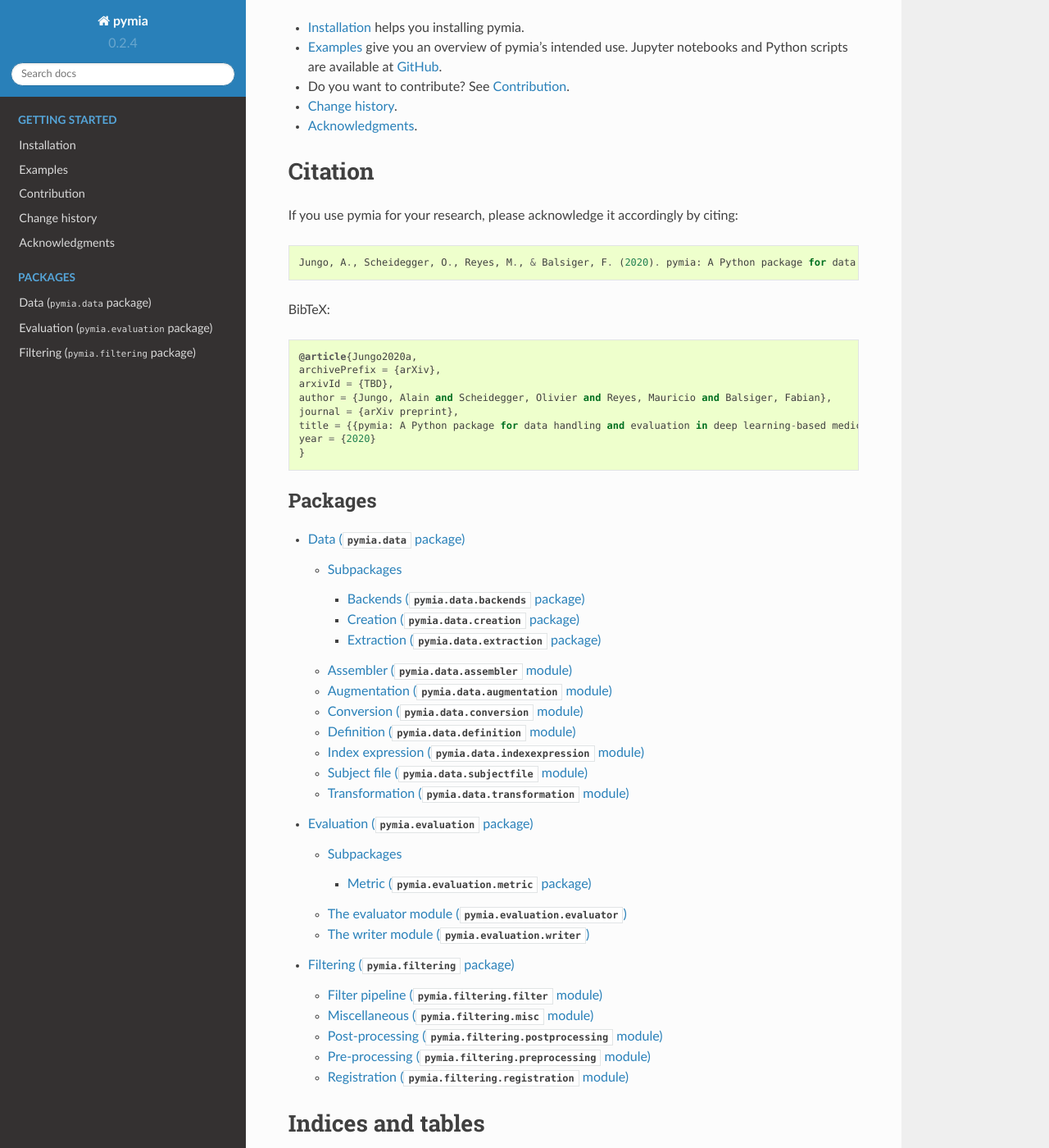
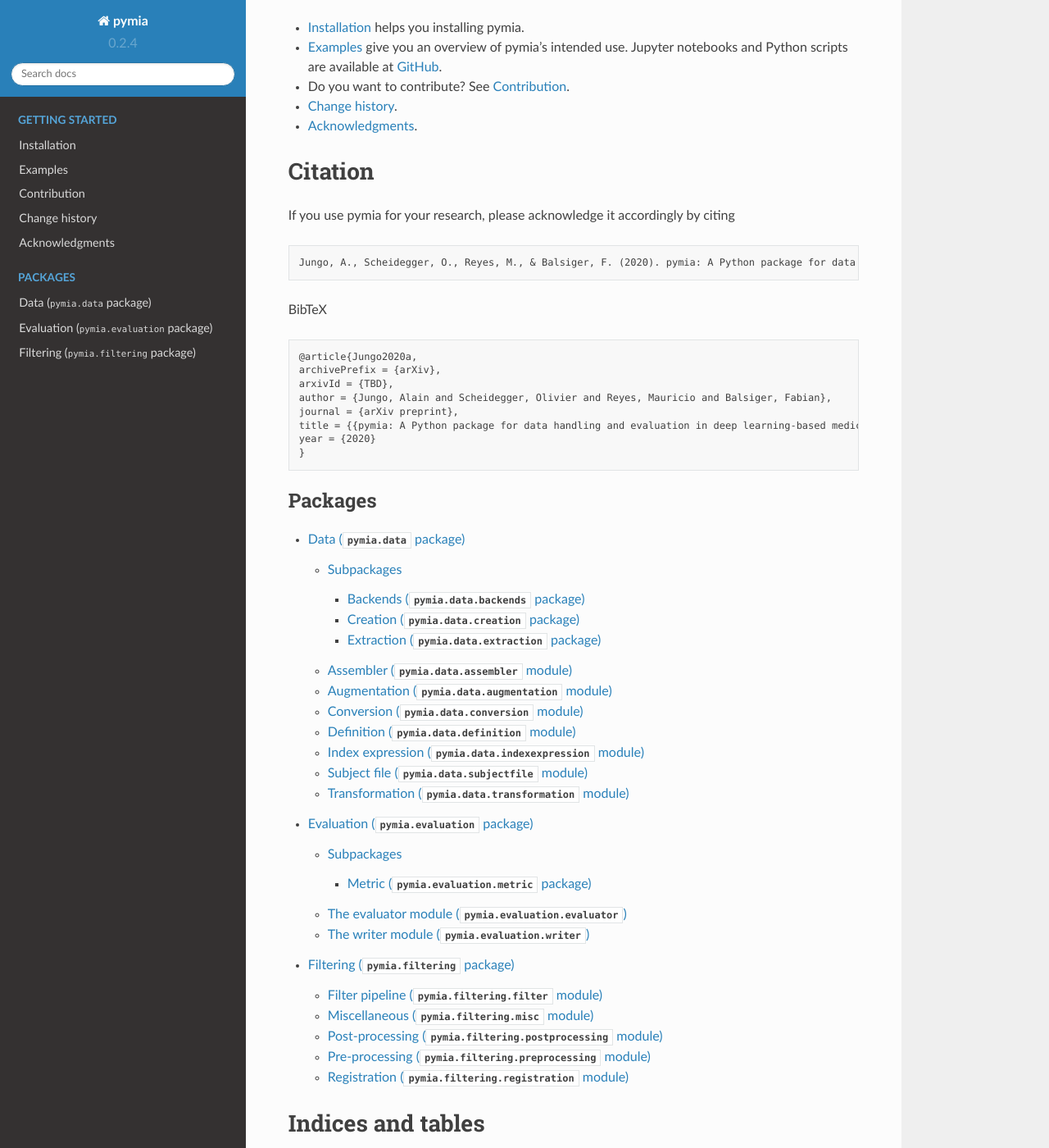
Before and after one commit to rundherum/pymia, a Sphinx documentation site: the page built from docs/index.rst, in a window 1280 px wide and 1400 px high, scrolled down 1213 px. Shown: the whole window at 82% size. Built offline with Sphinx 7.4.7 and the Read the Docs theme 2.0.0, drawn with Linux system fonts in a browser that asks for light colours; formulas are drawn with MathJax 3; pages that are not in the unit, such as notebooks, are missing from menus.

Commit message:
doc(all): fix code highlighting and cite highlighting

```diff
--- a/docs/conf.py
+++ b/docs/conf.py
@@ -109,7 +109,7 @@
 exclude_patterns = ['_build', 'Thumbs.db', '.DS_Store']
 
 # The name of the Pygments (syntax highlighting) style to use.
-pygments_style = 'sphinx'
+pygments_style = 'default'
 
 # If true, `todo` and `todoList` produce output, else they produce nothing.
 todo_include_todos = True
--- a/docs/index.rst
+++ b/docs/index.rst
@@ -46,12 +46,16 @@
 
 Citation
 ========
-If you use pymia for your research, please acknowledge it accordingly by citing::
+If you use pymia for your research, please acknowledge it accordingly by citing
+
+.. code-block:: none
 
     Jungo, A., Scheidegger, O., Reyes, M., & Balsiger, F. (2020). pymia: A Python package for data handling and evaluation in deep learning-based medical image analysis. ArXiv preprint.
 
 
-BibTeX::
+BibTeX
+
+.. code-block:: none
 
     @article{Jungo2020a,
     archivePrefix = {arXiv},
```
